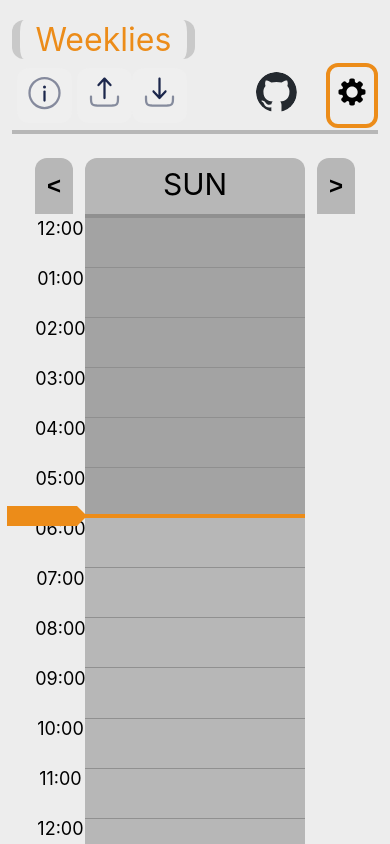
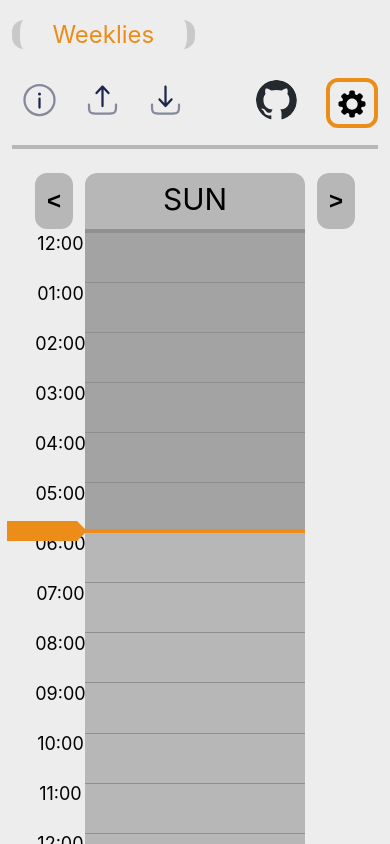
Before and after one commit to blloop/weeklies-alpha, a React (Create React App) app: page / in a window 390 px wide. Shown: the top 844 px of the page. Built offline with nearby package versions, Linux system fonts and the light colour scheme.

Commit message:
fix styling and responsiveness

```diff
--- a/src/EventList.css
+++ b/src/EventList.css
@@ -258,6 +258,7 @@
 
     .switch {
         padding: 0 12px;
+        border-radius: 12px;
     }
 
     .move-left {
--- a/src/NavBar.css
+++ b/src/NavBar.css
@@ -17,11 +17,12 @@
     align-items: center;
     justify-content: right;
     height: 65px;
-    width: 200px;
+    width: 180px;
 }
 
 .subbar.left {
     justify-content: left;
+    gap: 8px;
 }
 
 .subbar.left button {
@@ -29,11 +30,20 @@
     padding: 0;
     width: 55px;
     height: 55px;
+    background-color: transparent;
+}
+
+.subbar.left button:hover {
+    background-color: var(--base-grey);
 }
 
 .subbar.left button img {
     width: 100%;
     height: 100%;
+}
+
+.info-use {
+    border-radius: 50%;
 }
 
 .logo {
@@ -45,7 +55,7 @@
 }
 
 .logo:hover {
-    background-color: var(--dark-accent);
+    background-color: var(--base-grey);
 }
 
 .settings-button {
@@ -59,42 +69,10 @@
 }
 
 @media only screen and (max-width: 700px) {
-
     .title {
+        position: absolute;
+        top: 20px;
         font-size: 32px;
-    }
-
-    .subbar {
-        height: 50px;
-    }
-
-    .info-use {
-        height: 40px;
-        width: 40px;
-        margin: 5px 80px 5px 5px;
-        font-size: 20px;
-        border-width: 3px;
-    }
-
-    .navbar>button {
-        padding: 4px;
-    }
-
-    button img {
-        height: 36px !important;
-    }
-
-    a .logo {
-        margin: 5px;
-        padding: 0;
-        height: 40px;
-    }
-}
-
-@media only screen and (max-width: 500px) {
-
-    .info-use {
-        margin: 5px;
     }
 
     .navbar {
@@ -108,24 +86,31 @@
         width: 50%;
     }
 
-    .title {
-        position: absolute;
-        top: 20px;
+    .navbar > button {
+        padding: 4px;
+    }
+
+    button img {
+        height: 48px !important;
+    }
+
+    a .logo {
+        margin: 5px;
+        padding: 0;
+        height: 40px;
     }
 }
 
-@media only screen and (max-width: 369px) {
-
-    .navbar {
-        padding-top: 60px;
+@media only screen and (max-width: 400px) {
+    .title {
+        font-size: 24px;
     }
 
-    .navbar button {
-        font-size: 20px;
+    button img {
+        height: 36px !important;
     }
 
-    .title {
-        font-size: 24px;
-        padding: 0;
+    .settings-button {
+        height: 50px;
     }
 }
```
